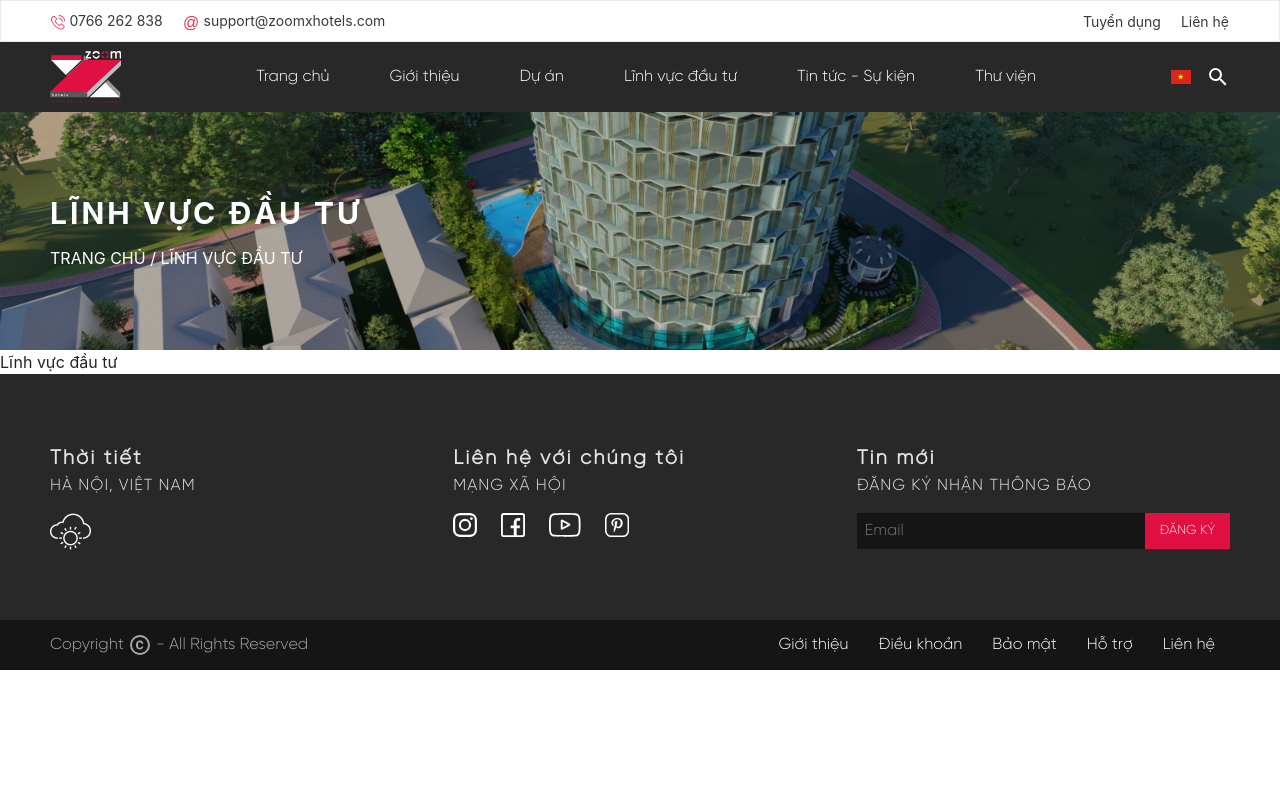
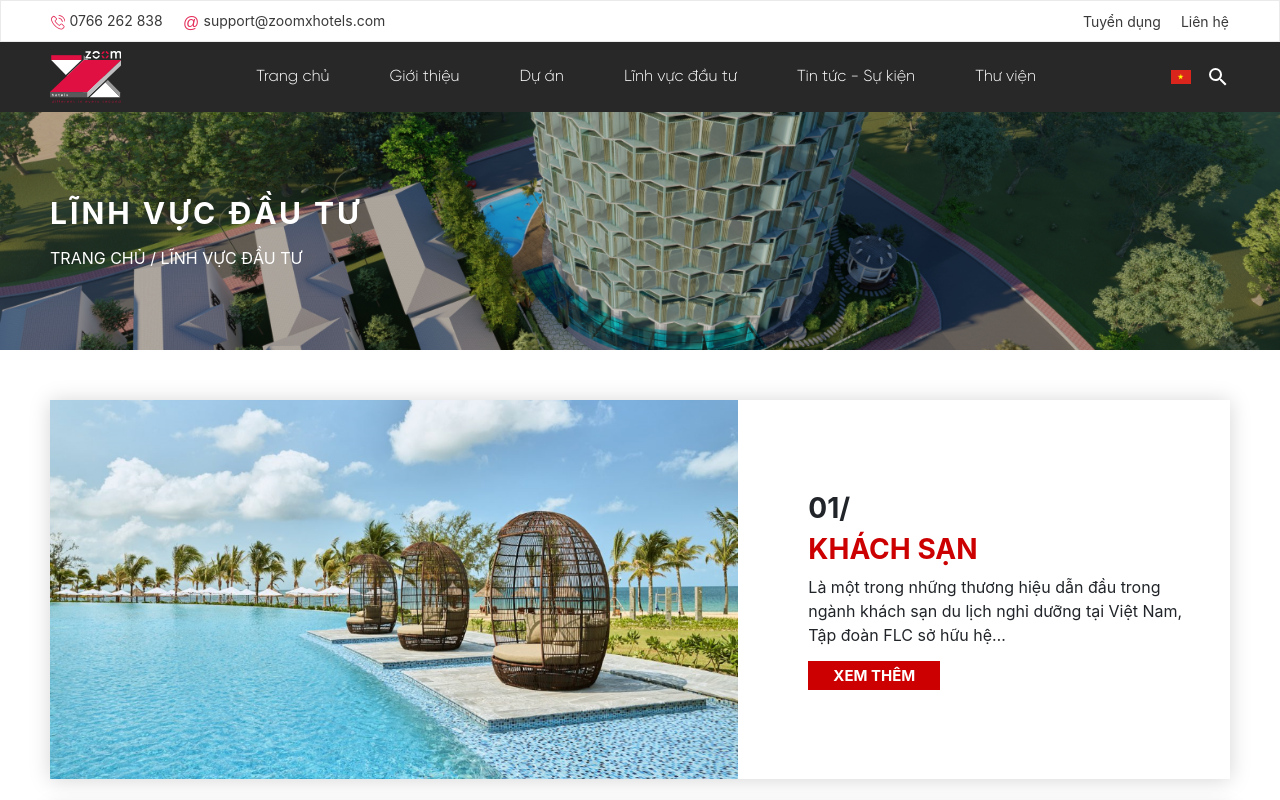
Before and after one commit to minhhoangzeno/ZoomX, a React (Create React App) app in the folder zoomx_front_end/: page /detail-recruitment in a window 1280 px wide. Both pictures are taken after a click on the link "Lĩnh vực đầu tư". Shown: the top 800 px of the page. Built offline with nearby package versions, Linux system fonts and the light colour scheme.

Commit message:
completed investment

```diff
--- /dev/null
+++ b/zoomx_front_end/src/component/investment/Investment.js
@@ -0,0 +1,74 @@
+import React from 'react';
+import Img from '../../image/investment/img.png';
+import '../../style/investment.scss';
+
+export default function Investment() {
+    return (
+        <>
+            <div className="investment-wrapper">
+                <div className="container-fluid">
+                    <div className="row investment__row--first">
+                        <div className="col-xl-7 col-lg-7 col-md-7 col-sm-7 col-12 col-img col-investment">
+                            <div className="img-wrapper">
+                                <img src={Img} alt="" />
+                            </div>
+                        </div>
+                        <div className="col-xl-5 col-lg-5 col-md-5 col-sm-5 col-12 col-content col-investment">
+                            <div className="content-wrapper">
+                                <h1>01/</h1>
+                                <h2>KHÁCH SẠN</h2>
+                                <p>Là một trong những thương hiệu dẫn đầu trong ngành khách sạn du lịch nghỉ dưỡng tại Việt Nam, Tập đoàn FLC sở hữu hệ…</p>
+                                <a className="read-more-btn">XEM THÊM</a>
+                            </div>
+                        </div>
+                    </div>
+                    <div className="row investment__row--second">
+                        <div className="col-xl-7 col-lg-7 col-md-7 col-sm-7 col-12 col-img col-investment">
+                            <div className="img-wrapper">
+                                <img src={Img} alt="" />
+                            </div>
+                        </div>
+                        <div className="col-xl-5 col-lg-5 col-md-5 col-sm-5 col-12 col-content col-investment">
+                            <div className="content-wrapper">
+                                <h1>02/</h1>
+                                <h2>KHÁCH SẠN</h2>
+                                <p>Là một trong những thương hiệu dẫn đầu trong ngành khách sạn du lịch nghỉ dưỡng tại Việt Nam, Tập đoàn FLC sở hữu hệ…</p>
+                                <a className="read-more-btn">XEM THÊM</a>
+                            </div>
+                        </div>
+                    </div>
+                    <div className="row investment__row--third">
+                        <div className="col-xl-7 col-lg-7 col-md-7 col-sm-7 col-12 col-img col-investment">
+                            <div className="img-wrapper">
+                                <img src={Img} alt="" />
+                            </div>
+                        </div>
+                        <div className="col-xl-5 col-lg-5 col-md-5 col-sm-5 col-12 col-content col-investment">
+                            <div className="content-wrapper">
+                                <h1>03/</h1>
+                                <h2>KHÁCH SẠN</h2>
+                                <p>Là một trong những thương hiệu dẫn đầu trong ngành khách sạn du lịch nghỉ dưỡng tại Việt Nam, Tập đoàn FLC sở hữu hệ…</p>
+                                <a className="read-more-btn">XEM THÊM</a>
+                            </div>
+                        </div>
+                    </div>
+                    <div className="row investment__row--fourth">
+                        <div className="col-xl-7 col-lg-7 col-md-7 col-sm-7 col-12 col-img col-investment">
+                            <div className="img-wrapper">
+                                <img src={Img} alt="" />
+                            </div>
+                        </div>
+                        <div className="col-xl-5 col-lg-5 col-md-5 col-sm-5 col-12 col-content col-investment">
+                            <div className="content-wrapper">
+                                <h1>04/</h1>
+                                <h2>KHÁCH SẠN</h2>
+                                <p>Là một trong những thương hiệu dẫn đầu trong ngành khách sạn du lịch nghỉ dưỡng tại Việt Nam, Tập đoàn FLC sở hữu hệ…</p>
+                                <a className="read-more-btn">XEM THÊM</a>
+                            </div>
+                        </div>
+                    </div>
+                </div>
+            </div>
+        </>
+    )
+    }
--- a/zoomx_front_end/src/page/InvestmentPage.js
+++ b/zoomx_front_end/src/page/InvestmentPage.js
@@ -3,17 +3,21 @@ import { MetaTags } from 'react-meta-tags';
 import Footer from '../component/share/Footer';
 import Header from '../component/share/Header';
 import HeroPage from '../component/share/HeroPage';
-export default function InvestmentPage(){
-    return(
+import Investment from './../component/investment/Investment';
+import '../style/investment.scss'
+
+export default function InvestmentPage() {
+    return (
         <>
-        <MetaTags>
+            <MetaTags>
                 <title>Lĩnh vực đầu tư</title>
             </MetaTags>
-        <Header />
-        <HeroPage title="LĨNH VỰC ĐẦU TƯ" title_sub="TRANG CHỦ / LĨNH VỰC ĐẦU TƯ" />
+            <Header />
+            <HeroPage title="LĨNH VỰC ĐẦU TƯ" title_sub="TRANG CHỦ / LĨNH VỰC ĐẦU TƯ" />
 
-            Lĩnh vực đầu tư
-        <Footer />
+            <Investment />
+
+            <Footer />
         </>
     )
 }
--- /dev/null
+++ b/zoomx_front_end/src/style/investment.scss
@@ -0,0 +1,92 @@
+@import "./common.scss";
+
+.investment-wrapper {
+    width: 100%;
+    padding: 50px 140px;
+    @media(max-width:1440px){
+        padding: 50px 50px;
+    }
+    @media (max-width: 768px){
+        padding: 50px 15px;
+    }
+    .container-fluid {
+        padding: 0;
+        .row {
+            width: 100%;
+            margin: 0;
+            display: flex;
+            margin-bottom: 30px;
+            box-shadow: 0px 1px 20px #d5d5d5;
+            .col-img {
+                .img-wrapper{
+                    height: 100%;
+                    img {
+                        width: 100%;
+                        height: 100% !important;
+                    }
+                }
+            }
+            .col-investment {
+                padding: 0;
+            }
+            .col-content {
+                padding-left: 70px;
+                padding-right: 20px;
+                padding: 70px 20px 70px 70px;
+                display: flex;
+                align-items: center;
+                @media(max-width:1024px){
+                    padding: 40px 20px 40px 40px;
+                }
+                .content-wrapper{
+                    text-align: left;
+                    h1 {
+                        font-size: 28px;
+                        font-weight: 700;
+                    }
+                    h2 {
+                        font-size: 28px;
+                        font-weight: 700;
+                        color: #cc0000;
+                    }
+                    a.read-more-btn{
+                        padding: 5px 25px;
+                        background-color: #cc0000;
+                        color: #fff;
+                        cursor: pointer;
+                        font-size: 15px;
+                        font-weight: 700;
+                        &:hover{
+                            text-decoration: none;
+                            background-color: #fff;
+                            border: 1px solid #cc0000;
+                            color: #cc0000;
+                        }
+                    }
+                }
+            }
+        }
+        .investment__row--second,
+        .investment__row--fourth {
+            .col-content {
+                order: 1;
+                padding: 70px 50px 70px 20px;
+                @media(max-width:1024px){
+                    padding: 40px 40px 40px 20px;
+                }
+                @media(max-width: 575px){
+                    order: 2;
+                }
+                .content-wrapper{
+                    text-align: right;
+                }
+            }
+            .col-img {
+                order: 2;
+                @media(max-width: 575px){
+                    order: 1;
+                }
+            }
+        }
+    }
+}
```
Also changed, not shown: zoomx_front_end/src/image/investment/img.png (added), 1 other file (tests, documents, lock files or other folders).
